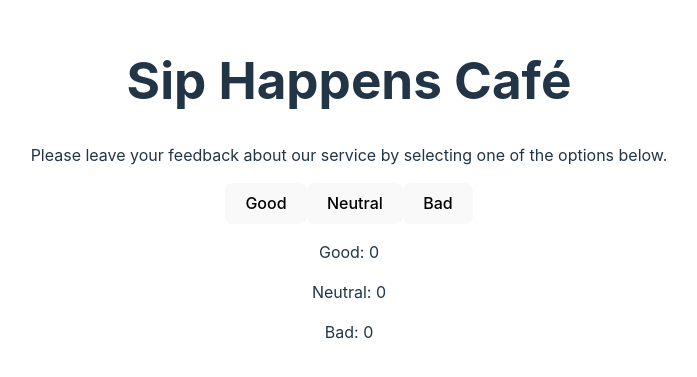
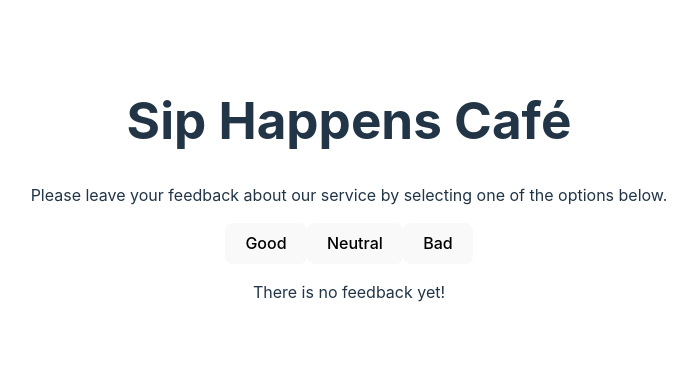
Before and after one commit to LazyStudent23/goit-react-hw-02, a React (Vite) app: page / in a window 1280 px wide. Shown: the part 211-588 px from the top of the page, without its empty margins (291-988 px from the left). Built offline with nearby package versions, Linux system fonts and the light colour scheme.

Commit message:
options issue

```diff
--- a/src/App.jsx
+++ b/src/App.jsx
@@ -1,9 +1,10 @@
-import { useState } from "react";
+import { useState, useEffect } from "react";
 import "./App.css";
 
 import Description from "./components/Description/Description";
 import Feedback from "./components/Feedback/Feedback";
 import Options from "./components/Options/Options";
+import Notification from "./components/Notification/Notification";
 
 const App = () => {
   const [feedback, setFeedback] = useState({
@@ -14,16 +15,24 @@ const App = () => {
   const updateFeedback = (feedbackType) => {
     // Тут використовуй сеттер, щоб оновити стан
     setFeedback({ ...feedback, [feedbackType]: feedback[feedbackType] + 1 });
+    feedbackType === "reset" && setRating({ ...initialRating });
   };
-  const totalFeedback = feedback.good + feedback.neutral + feedback.bad;
-
+  const totalFeedbacks = feedback.good + feedback.neutral + feedback.bad;
+  const goodFeedbacks = Math.round((feedback.good / totalFeedbacks) * 100);
   return (
-    <>
+    <div>
       <Description />
-      <Options updateFeedback={updateFeedback} />
-      <Feedback />
-    </>
+      <Options updateFeedback={updateFeedback} totalFeedback={totalFeedbacks} />
+      {totalFeedbacks > 0 ? (
+        <Feedback
+          feedbacks={feedback}
+          totalFeedbacks={totalFeedbacks}
+          goodFeedbacks={goodFeedbacks}
+        ></Feedback>
+      ) : (
+        <Notification></Notification>
+      )}
+    </div>
   );
 };
-
 export default App;
--- a/src/components/Feedback/Feedback.jsx
+++ b/src/components/Feedback/Feedback.jsx
@@ -1,12 +1,14 @@
 import styles from "./Feedback.module.css";
 
-const Feedback = () => {
+const Feedback = ({ feedback, totalFeedbacks, goodFeedbacks }) => {
   return (
-    <div>
-      <p>Good: 0</p>
-      <p>Neutral: 0</p>
-      <p>Bad: 0</p>
-    </div>
+    <ul>
+      <li>Good: {feedback.good}</li>
+      <li>Neutral: {feedback.neutral}</li>
+      <li>Bad: {feedback.bad}</li>
+      <li>Total: {totalFeedbacks}</li>
+      <li>Positive: {goodFeedbacks}</li>
+    </ul>
   );
 };
 
--- a/src/components/Notification/Notification.jsx
+++ b/src/components/Notification/Notification.jsx
@@ -0,0 +1,5 @@
+const Notification = () => {
+  return <p>There is no feedback yet!</p>;
+};
+
+export default Notification;
--- a/src/components/Options/Options.jsx
+++ b/src/components/Options/Options.jsx
@@ -1,6 +1,6 @@
 import styles from "./Options.module.css";
 
-const Options = ({ updateFeedback }) => {
+const Options = ({ updateFeedback, totalFeedbacks }) => {
   return (
     <div>
       <button
@@ -24,9 +24,11 @@ const Options = ({ updateFeedback }) => {
       >
         Bad
       </button>
-      {/* <button className={styles.button} type="button">
-        Reset
-      </button> */}
+      {totalFeedbacks > 0 && (
+        <button className={styles.button} type="button">
+          Reset
+        </button>
+      )}
     </div>
   );
 };
```
